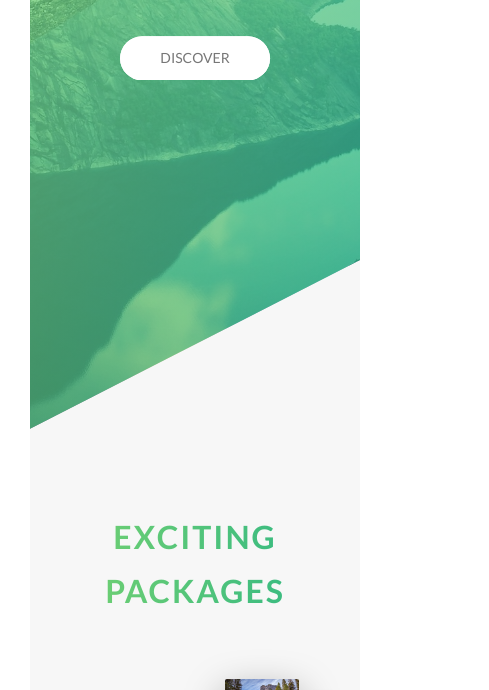
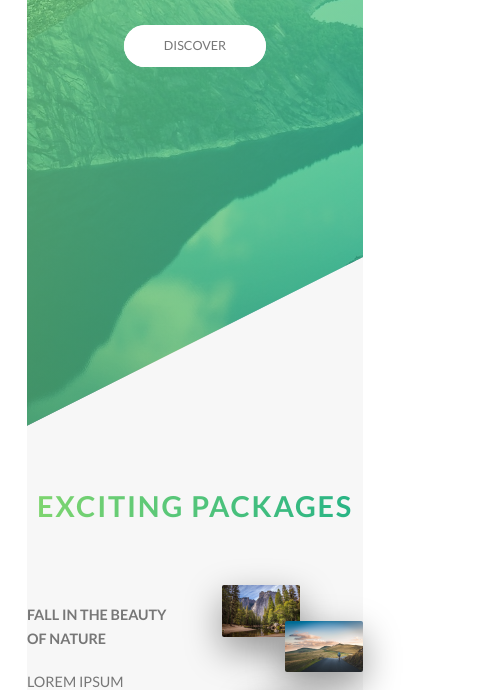
Before and after one commit to Gameonn/Natura, a website: page index.html in a window 390 px wide. Shown: the part 403-1093 px from the top of the page, 489 px wide, since content can reach past the window. Drawn offline with nearby package versions, Linux system fonts and the light colour scheme; files that its build step writes are made by us from their sources.

Commit message:
Media query manager

```diff
--- a/sass/abstracts/_mixins.scss
+++ b/sass/abstracts/_mixins.scss
@@ -17,3 +17,38 @@
   opacity: $o;
   visibility: $v;
 }
+
+// Media Queries Manager
+/*
+0-600px       Phone
+600px-900px   Tablet Portrait
+900px-1200px   Tablet Landscape
+1200px-1800px  Normal styles apply
+1800px+        Big Desktops
+*/
+
+// breakpoint argument choices
+// phone, tab-port, tab-land, big-desktop
+
+@mixin respond($breakpoint) {
+  @if $breakpoint == phone {
+    @media (max-width: 600px) {
+      @content;
+    }
+  }
+  @if $breakpoint == tab-port {
+    @media (max-width: 900px) {
+      @content;
+    }
+  }
+  @if $breakpoint == tab-land {
+    @media (max-width: 1200px) {
+      @content;
+    }
+  }
+  @if $breakpoint == big-desktop {
+    @media (min-width: 1800px) {
+      @content;
+    }
+  }
+}
--- a/sass/base/_base.scss
+++ b/sass/base/_base.scss
@@ -1,16 +1,29 @@
 *,
 *::after,
 *::before {
-	margin: 0;
-	padding: 0;
-	box-sizing: inherit;
+  margin: 0;
+  padding: 0;
+  box-sizing: inherit;
 }
 
 html {
-	// this defines what 1rem is
-	font-size: 62.50%;
+  // this defines what 1rem is
+  font-size: 62.5%; //1rem = 10px; 10/16=62.50
+
+  @include respond(phone) {
+    font-size: 50%; //1rem = 8px; 8/16=50
+  }
+  @include respond(tab-port) {
+    font-size: 50%; //1rem = 8px; 8/16=50
+  }
+  @include respond(tab-land) {
+    font-size: 56.25%; //1rem = 9px; 9/16=56.25
+  }
+  @include respond(big-desktop) {
+    font-size: 75%; //1rem = 12px; 12/16=75
+  }
 }
 
 body {
-	border-sizing: border-box;
+  border-sizing: border-box;
 }
```
